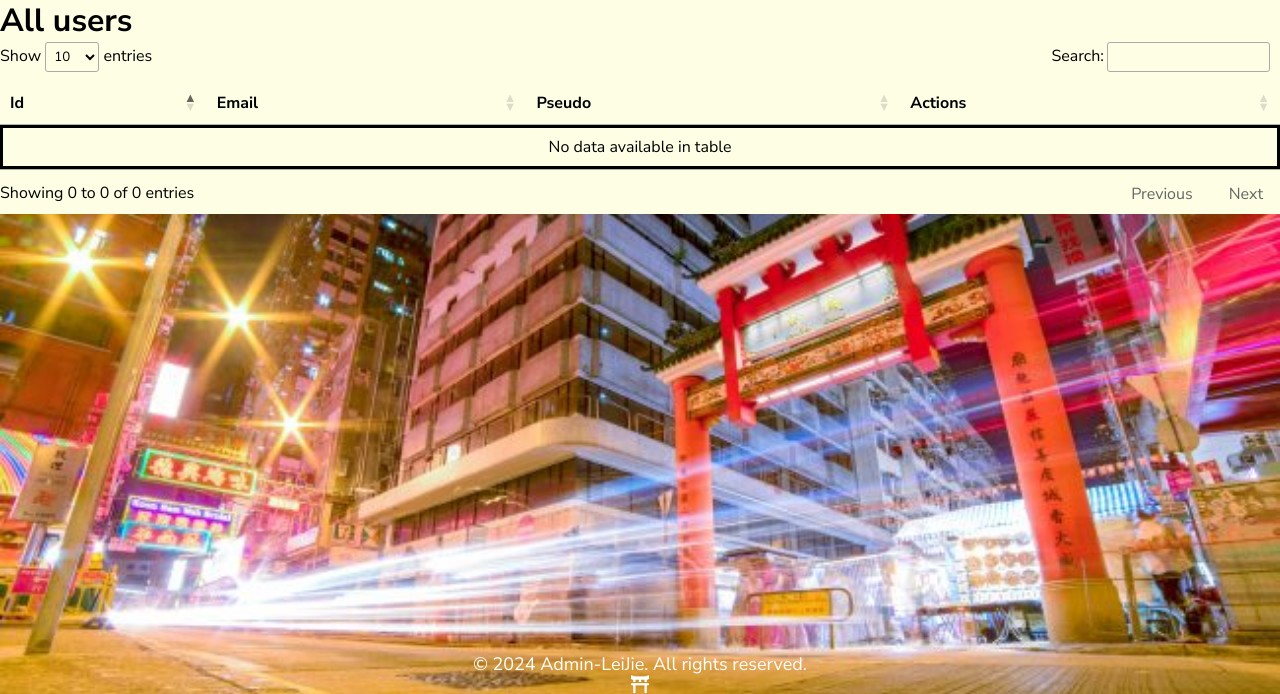
After one commit to Iodasama/Projet-Blog, a Symfony app: template templates/Admin/page/user/show-users.html.twig in a window 1280 px wide. The commit adds this page. Shown: the part 481-1175 px from the top of the page. Run offline with Twig, Linux system fonts and the light colour scheme; the template is opened without the code that fills it, so the values that code supplies are empty; some libraries are stand-ins or nearby versions.

Commit message:
delete-admin-user

```diff
--- a/public/styles/app.css
+++ b/public/styles/app.css
@@ -578,7 +578,7 @@ section {
   width:20vw;
   position: relative;
   left: 50px;
-  padding-right: 20px;
+  padding-right: 40px;
   transition: transform .1s;
 }
 
--- a/src/Repository/ArticleRepository.php
+++ b/src/Repository/ArticleRepository.php
@@ -25,7 +25,7 @@ class ArticleRepository extends ServiceEntityRepository
         return $this->createQueryBuilder('a')
 
             ->orderBy('a.createdAt', 'DESC')
-            ->setMaxResults('2')
+            ->setMaxResults('10')
             ->getQuery()
             ->getResult()
         ;
--- a/templates/Admin/base.html.twig
+++ b/templates/Admin/base.html.twig
@@ -60,8 +60,9 @@
             <li><a href="{{ path('admin_categories_list_db') }}">Gérer les catégories </a></li>
             <li><a href="{{ path('admin_article_insert_formbuilder') }}">Insérer un article </a></li>
             <li><a href="{{ path('Admin_category_insert_formbuilder') }}">Insérer une catégorie </a></li>
+            <li><a href="{{ path('admin_insert_user') }}">Insérer un user </a></li>
+            <li><a href="{{ path('show_users') }}">Gérer les users </a></li>
             <li><a href="{{ path('admin_insert_review') }}">Gérer les Reviews </a></li>
-
             <li><a href="{{ path('app_logout') }}">Se déconnecter </a></li>
 
         </ul>
--- /dev/null
+++ b/templates/Admin/page/user/show-users.html.twig
@@ -0,0 +1,41 @@
+{% extends "admin/base.html.twig" %}
+{% block content %}
+<main>
+    <h1>All users  </h1>
+    <table  id="myTable">
+        <thead>
+            <tr>
+                <th>Id</th>
+                <th>Email</th>
+                <th>Pseudo</th>
+                <th> Actions</th>
+            </tr>
+        </thead>
+        <tbody>
+        {% for user in users %}
+            <tr>
+                <td><p class="poke2">{{ user.id }}</p></td>
+                <td><p class="poke2">{{ user.email }}</p></td>
+                <td><p class="poke2">{{ user.pseudo}}</p></td>
+                <td>
+                    <p class="js-admin-article-delete">Suppress</p>
+                    <div class="admin-article-popup-delete">
+                        <p>Voulez vous vraiment supprimer ?</p>
+                        <a href="{{ path('delete_user', {id: user.id}) }}"><i class="fa-solid fa-trash-can green"></i></a>
+                    </div>
+                    <div class= "noDelete"> <p>Ne pas supprimer</p></div>
+                </td>
+            </tr>
+        {% endfor %}
+        </tbody>
+    </table>
+</main>
+{% endblock %}
+{% block javascript %}
+<script src="https://code.jquery.com/jquery-3.7.1.min.js" integrity="sha256-/JqT3SQfawRcv/BIHPThkBvs0OEvtFFmqPF/lYI/Cxo=" crossorigin="anonymous"></script>
+
+<script src="https://cdn.datatables.net/2.1.4/js/dataTables.min.js"></script>
+<script>
+    let table = new DataTable('#myTable');
+</script>
+{% endblock %}
--- a/templates/Guest/page/show-articleById.html.twig
+++ b/templates/Guest/page/show-articleById.html.twig
@@ -19,7 +19,6 @@
     {#            <a href="{{ path('article_update', {id:article.id}) }}">Update Your Artcile</a>#}
             {% else %}
                 <p class="poke">Your favorite article doesn't exist</p>
-
             {% endif %}
         </div>
     </main>
--- a/templates/Guest/page/user/insert_user.html.twig
+++ b/templates/Guest/page/user/insert_user.html.twig
@@ -30,6 +30,6 @@
         <input type="submit" value="Créer"/>
         </div>
     </form>
-
+{#            {{ dump(app.user) }}#}
 
 {% endblock %}
```
Also changed, not shown: src/Controller/Admin/AdminUserController.php (+42 -9 lines), templates/Admin/page/user/insert_user.html.twig (+15 -9 lines), public/images/buildings-city-downtown-1008696-blog-pexel-650x433-66cc94718400b-66d1a414a239e.jpg (added).
